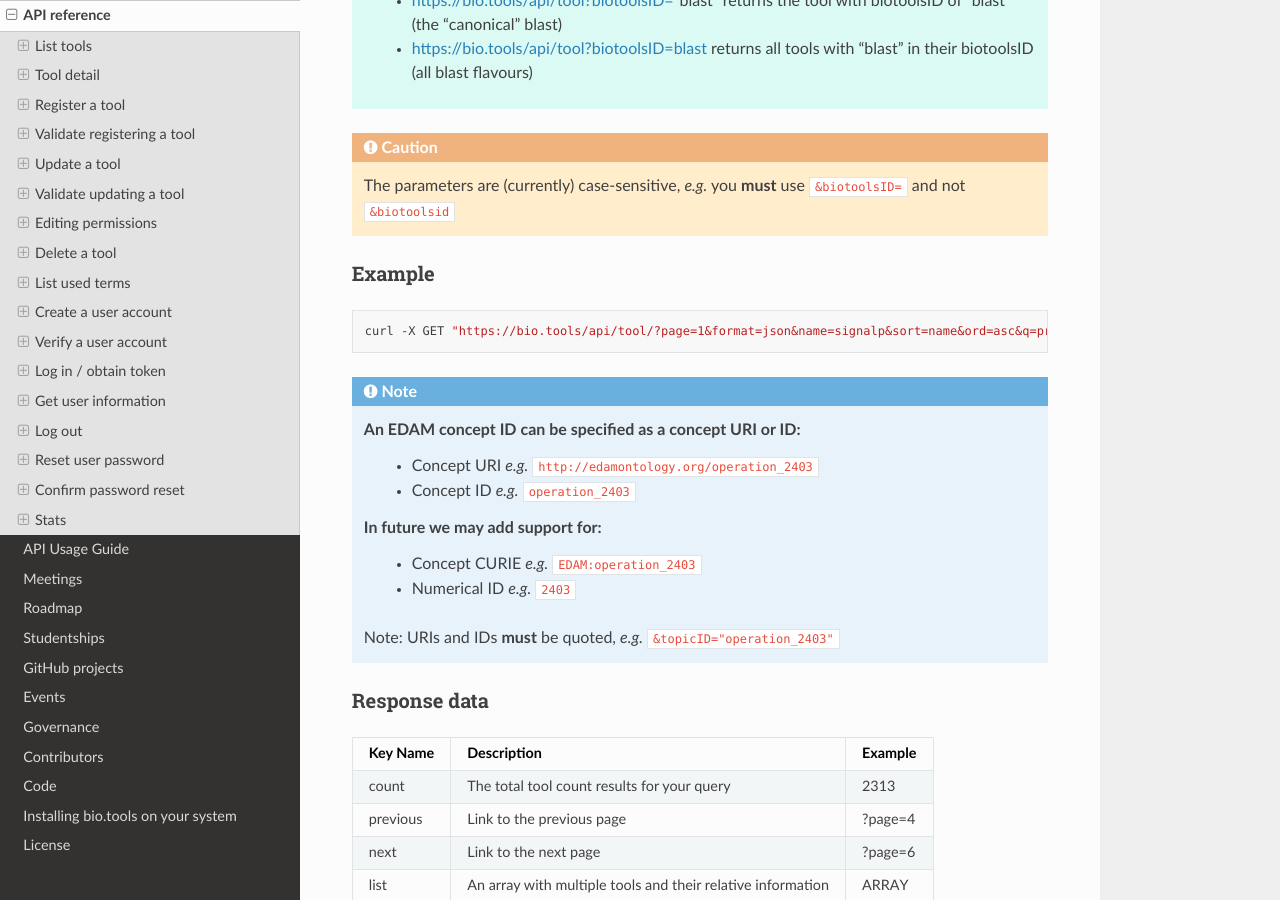
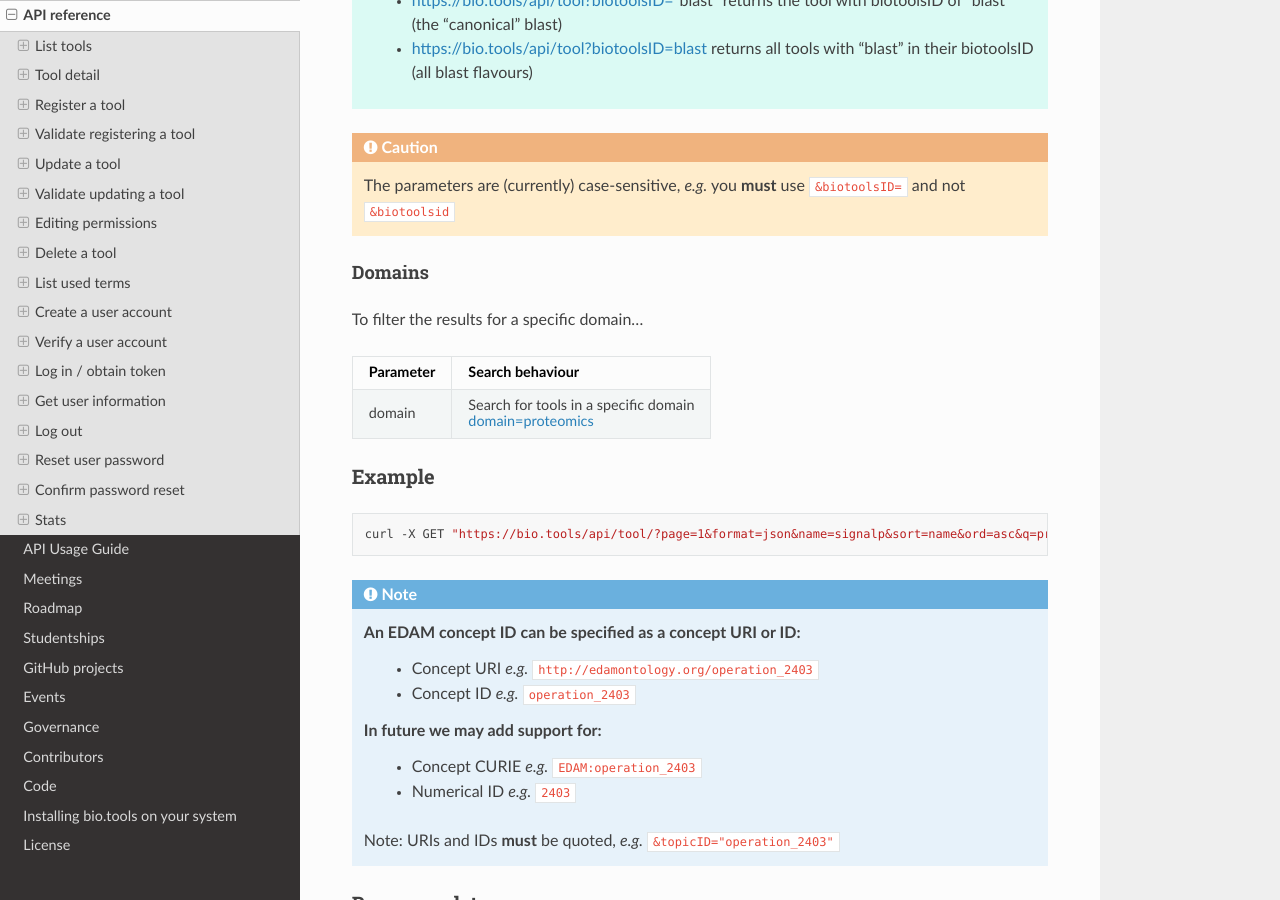
Before and after one commit to bio-tools/biotoolsDocs, a Sphinx documentation site: the page built from docs/api_reference.rst, in a window 1280 px wide and 900 px high, scrolled down 4415 px. Built offline with Sphinx 7.4.7 and the Read the Docs theme 3.1.0, drawn with Linux system fonts in a browser that asks for light colours.

Commit message:
Update API reference with domain filtering details
Added new parameters and example for API filtering by domain.

```diff
--- a/docs/api_reference.rst
+++ b/docs/api_reference.rst
@@ -33,6 +33,7 @@ Endpoint parameters
 Parameter      Required  Type                                     Default     Description
 ===========    ========  =======================================  ==========  ============================================
 page           No        Integer                                  1           Result page number
+per_page       No        Integer                                  50          Result page size
 format         No        String(json, api)                        json        Response media type
 q              No        String                                               Query term, used for searching,
                                                                               matches all attributes
@@ -267,6 +268,21 @@ otherIDVersion      Exact search for tool version associated with an alternate I
 
 
 .. important=  The API parameters will be made case-insensitive in future.
+
+
+.. _Domains:
+
+Domains
+~~~~~~~~~~
+To filter the results for a specific domain...
+
+==================  ============================================================================================
+Parameter           Search behaviour
+==================  ============================================================================================
+domain              Search for tools in a specific domain
+
+                    `domain=proteomics <https://bio.tools/api/t/?domain=proteomics>`_
+==================  ============================================================================================
 
 
 Example
```
